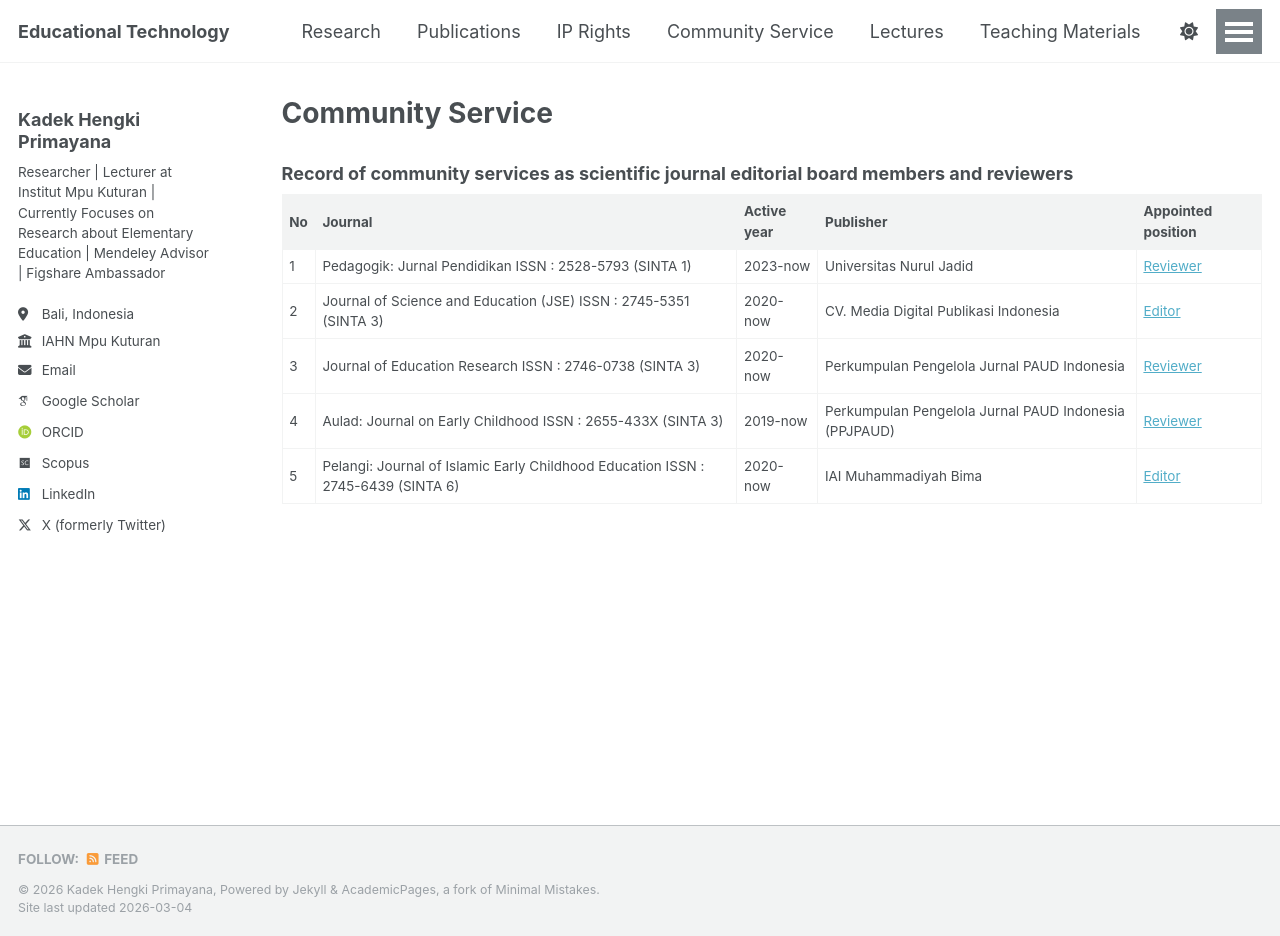
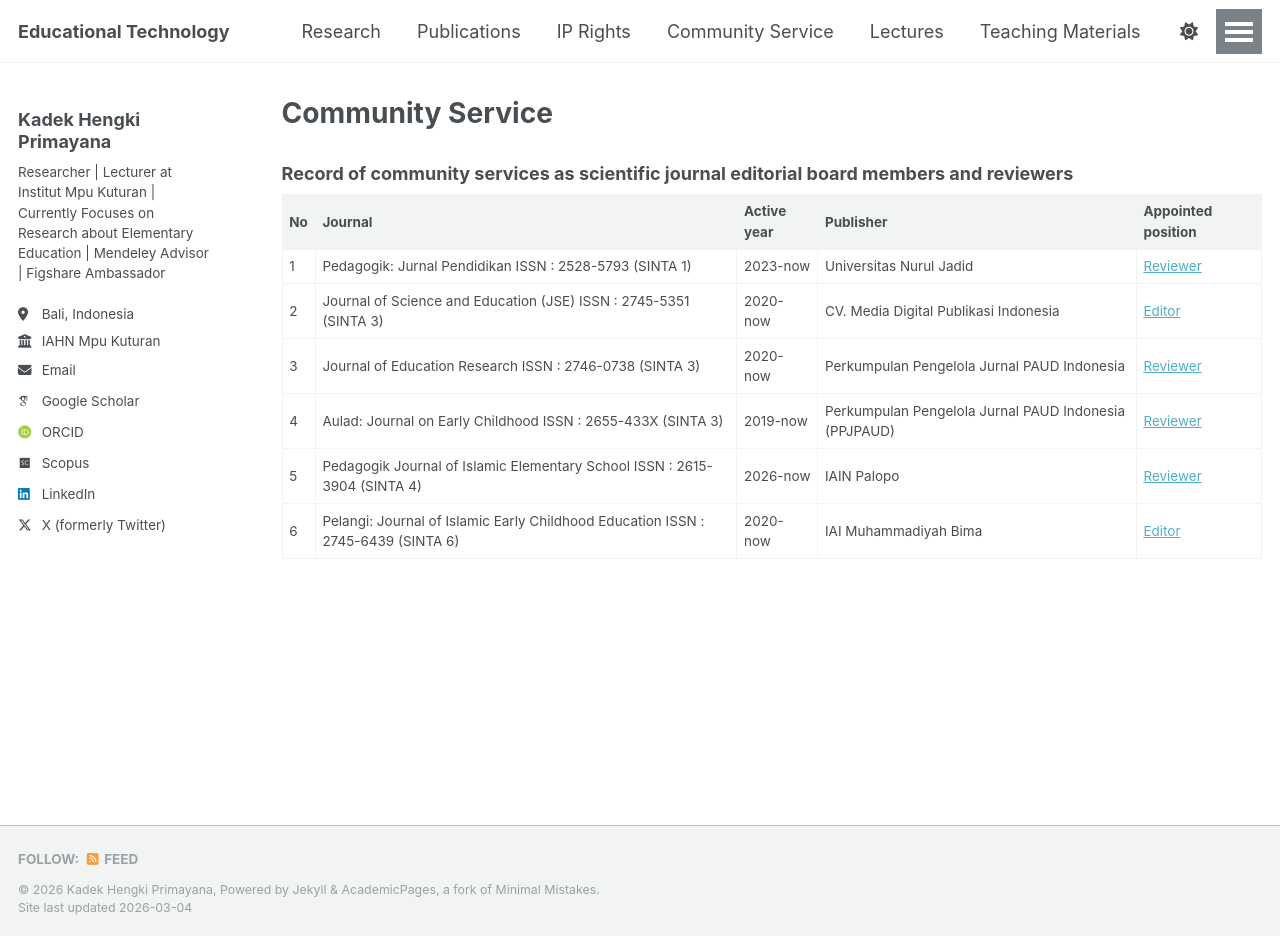
Before and after one commit to hengkiprimayana/hengkiprimayana.github.io, a Jekyll site: the page built from _pages/communityservice.md, in a window 1280 px wide and 936 px high. Built offline with Jekyll 4.4.1, drawn with Linux system fonts in a browser that asks for light colours; some web fonts are replaced; a script that is not in the unit is left out.

Commit message:
Update communityservice.md

```diff
--- a/_pages/communityservice.md
+++ b/_pages/communityservice.md
@@ -15,4 +15,5 @@ redirect_from:
 | 2 | Journal of Science and Education (JSE) ISSN : 2745-5351 (SINTA 3) | 2020-now | CV. Media Digital Publikasi Indonesia | [Editor](https://jse.rezkimedia.org/index.php/jse/about/editorialTeam) |
 | 3 | Journal of Education Research ISSN : 2746-0738 (SINTA 3) | 2020-now | Perkumpulan Pengelola Jurnal PAUD Indonesia | [Reviewer](https://jer.or.id/index.php/jer/peerReviewers) |
 | 4 | Aulad: Journal on Early Childhood ISSN : 2655-433X (SINTA 3) | 2019-now | Perkumpulan Pengelola Jurnal PAUD Indonesia (PPJPAUD) | [Reviewer](https://aulad.org/aulad/peerReviewers) |
-| 5 | Pelangi: Journal of Islamic Early Childhood Education ISSN : 2745-6439 (SINTA 6) | 2020-now | IAI Muhammadiyah Bima | [Editor](https://ejournal.iaimbima.ac.id/index.php/pelangi/about/editorialTeam) |
+| 5 | Pedagogik Journal of Islamic Elementary School ISSN : 2615-3904 (SINTA 4) | 2026-now | IAIN Palopo | [Reviewer](https://ejournal.iainpalopo.ac.id/index.php/PiJIES/reviewers-2026) |
+| 6 | Pelangi: Journal of Islamic Early Childhood Education ISSN : 2745-6439 (SINTA 6) | 2020-now | IAI Muhammadiyah Bima | [Editor](https://ejournal.iaimbima.ac.id/index.php/pelangi/about/editorialTeam) |
```
